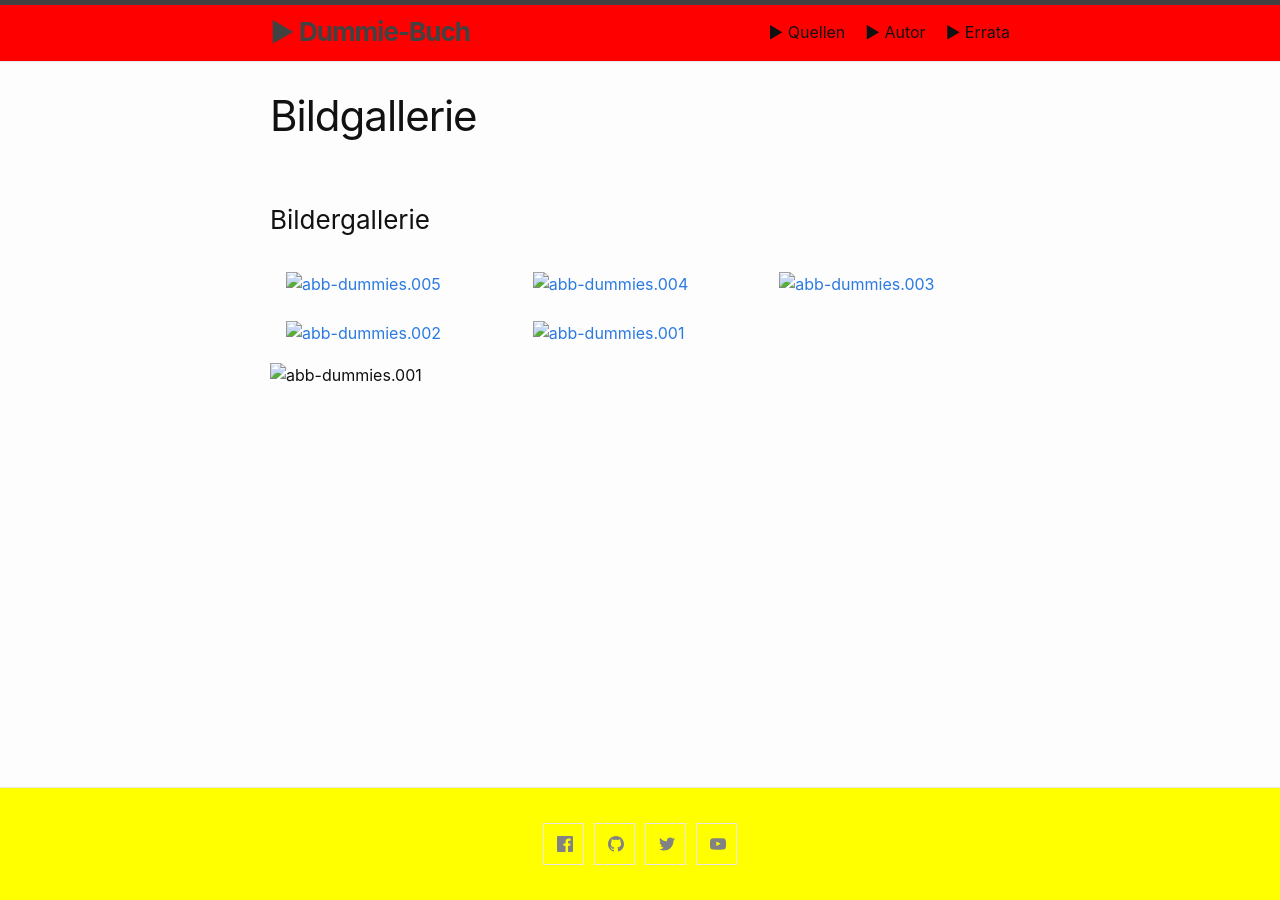
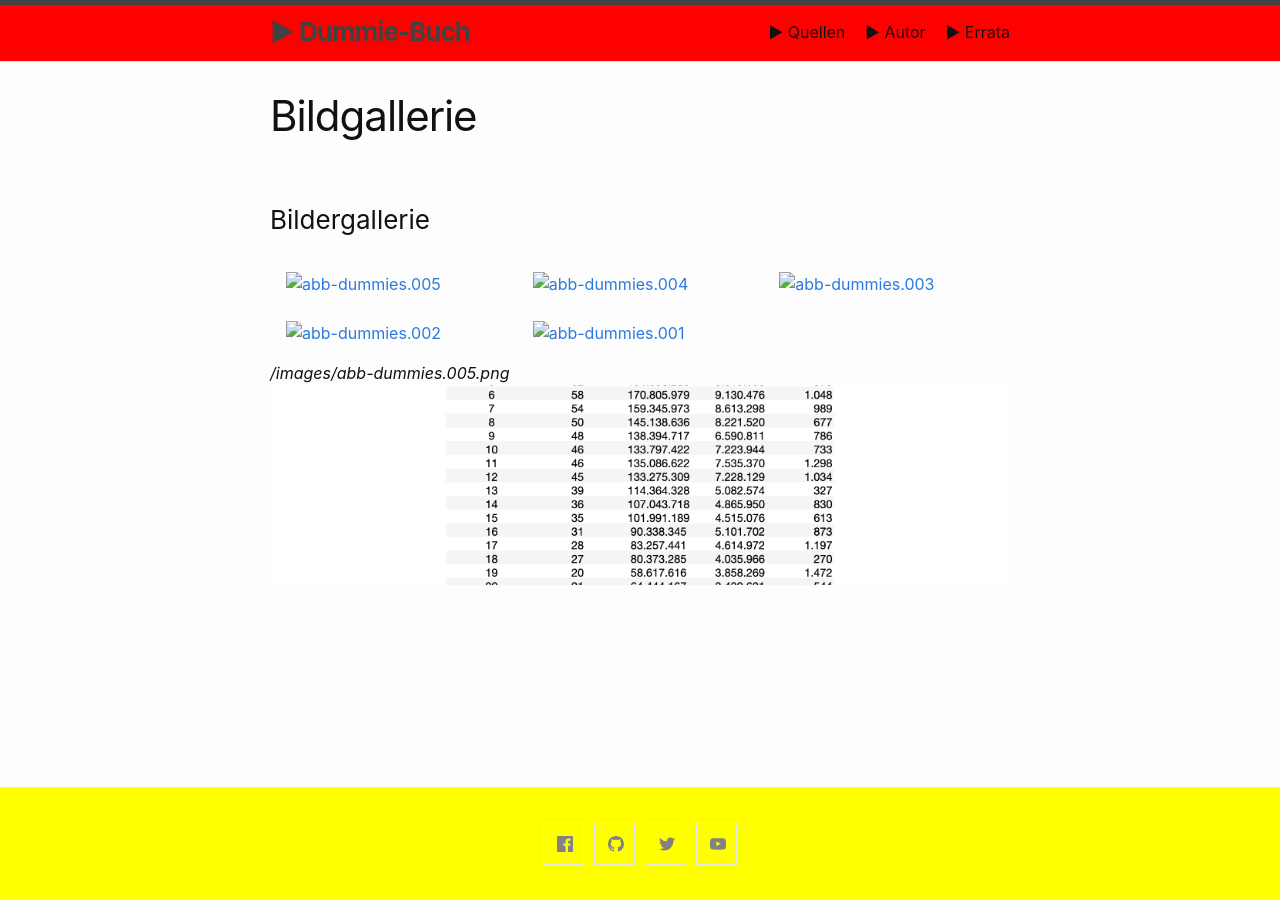
Before and after one commit to awkologist/dummie, a Jekyll site: the page built from weiteres.md, in a window 1280 px wide. Built offline with Jekyll 4.4.1, drawn with Linux system fonts in a browser that asks for light colours; Markdown is read by kramdown in place of the engine named in the settings.

Commit message:
Update gallery.html

```diff
--- a/_includes/gallery.html
+++ b/_includes/gallery.html
@@ -13,4 +13,5 @@
   {% endfor %}
  </div>
 
-<img src="images/abb-dummies.005.png" alt="{{ filename }}"  class="img-gallery" />
+<i>/images/abb-dummies.005.png</i>
+<img src="/images/abb-dummies.005.png" alt="{{ filename }}"  class="img-gallery" />
```
